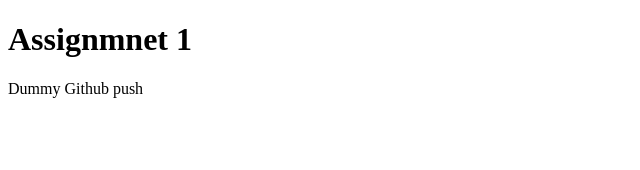
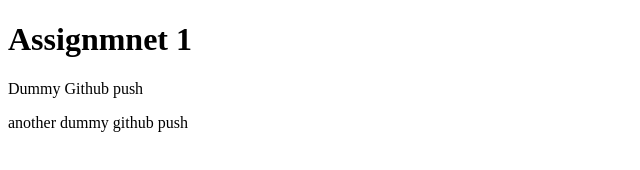
Before and after one commit to muhammadhusnainawan/assignment01, a plain HTML site: page index.html in a window 1280 px wide. Shown: the whole page, without its empty margins (0-640 px from the left). Drawn offline with Linux system fonts and the light colour scheme.

Commit message:
another test code for github

```diff
--- a/index.html
+++ b/index.html
@@ -10,6 +10,7 @@
     <div class="">
         <h1>Assignmnet 1</h1>
         <p>Dummy Github push</p>
+        <p>another dummy github push</p>
     </div>
 </body>
 </html>
```
